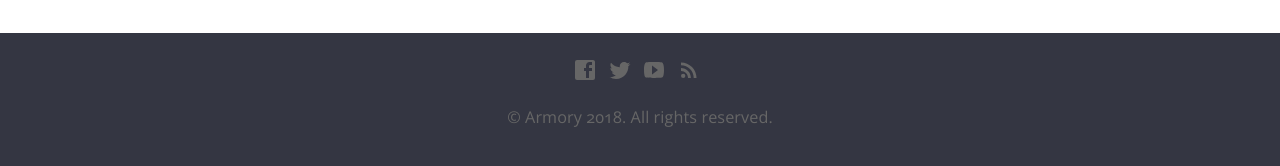
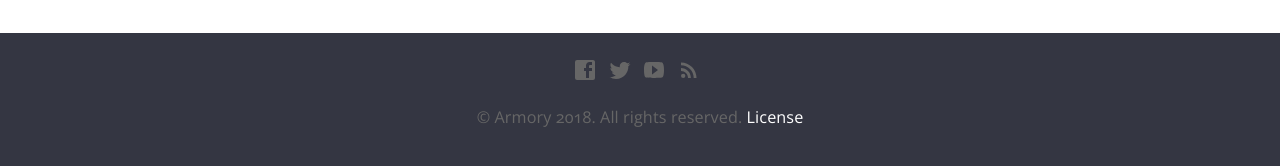
Before and after one commit to CloudCannon/base-jekyll-template, a Jekyll site: the page built from index.html, in a window 1280 px wide. Shown: the part 711-877 px from the top of the page. Built offline with Jekyll 4.4.1, drawn with Linux system fonts in a browser that asks for light colours; nearby versions of some CDN libraries.

Commit message:
add link to license in published version

```diff
--- a/_includes/footer.html
+++ b/_includes/footer.html
@@ -10,6 +10,6 @@
 					{{ link.name }}</a></li>
 			{% endfor %}
 		</ul>
-		<p class="copyright">&copy; {{ site.title }} {{ site.time | date: "%Y" }}. All rights reserved.</p>
+		<p class="copyright">&copy; {{ site.title }} {{ site.time | date: "%Y" }}. All rights reserved. <a href="https://github.com/armory/knowledge-base/blob/master/LICENSE">License</a></p>
 	</div>
 </footer>
```
